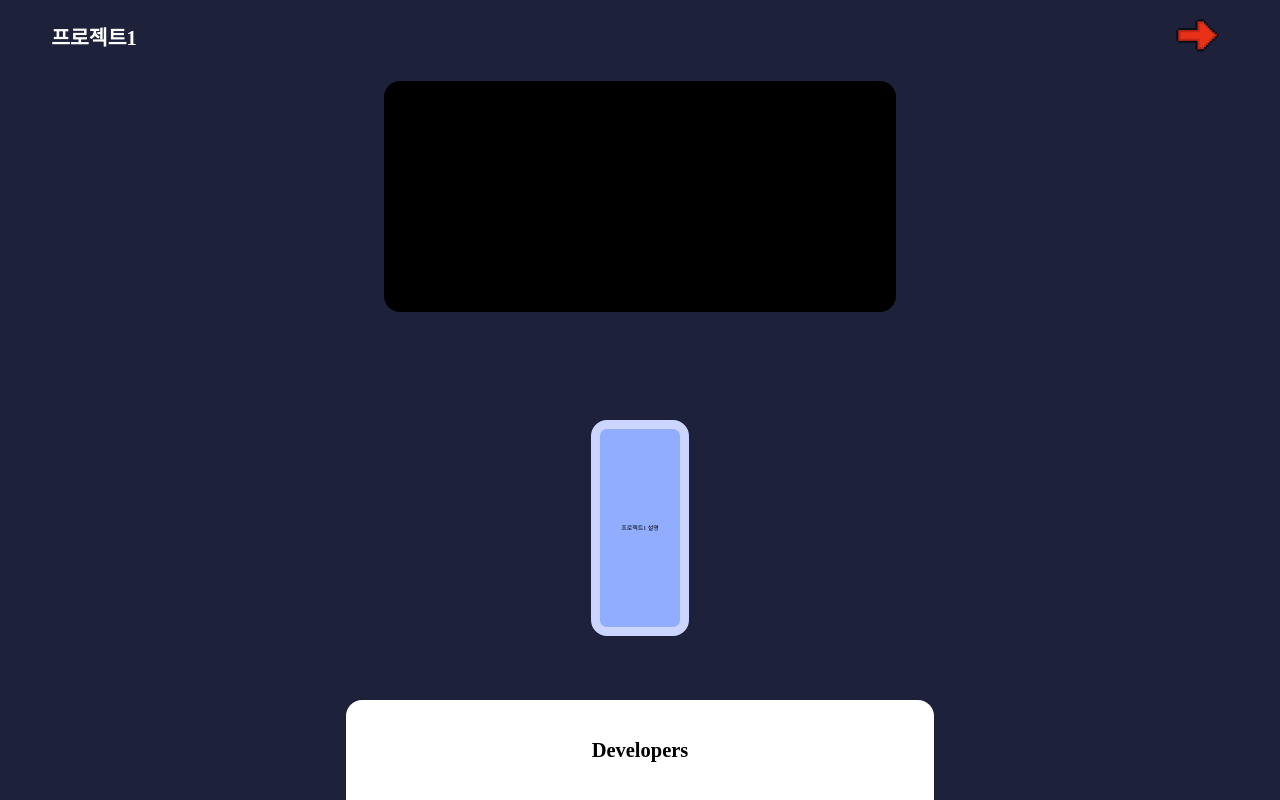
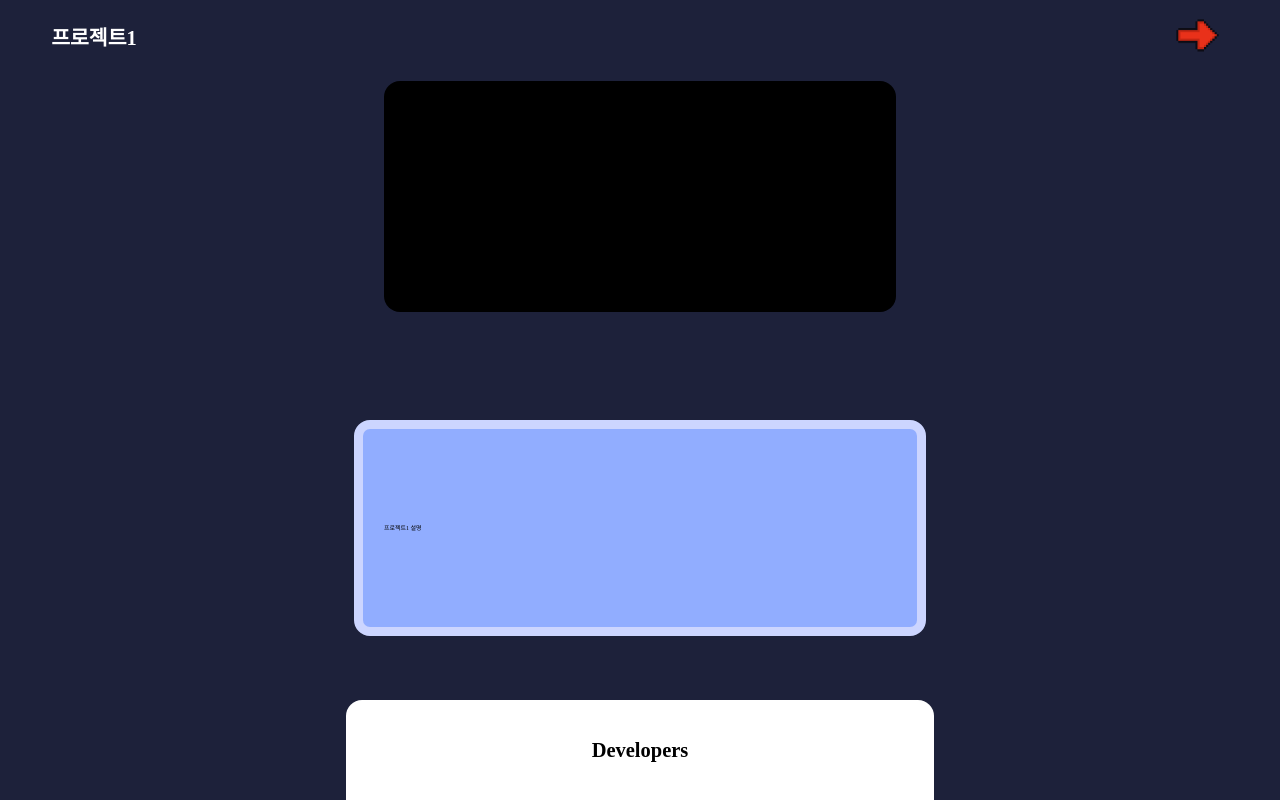
Before and after one commit to 22-APPS-Exhibition/apps-exhibition-webpage, a React (Create React App) app: page /projects/1 in a window 1280 px wide. Shown: the top 800 px of the page. Built offline with nearby package versions, Linux system fonts and the light colour scheme.

Commit message:
Fix: 박스 컨테이너 너비 고정

```diff
--- a/src/components/common/DescribeBox.tsx
+++ b/src/components/common/DescribeBox.tsx
@@ -14,7 +14,7 @@ const StDescribeBox = styled.article`
   border: 3rem solid #ccd5ff;
   border-radius: 5rem;
   color: black;
-  max-width: 160rem;
+  width: 160rem;
   p {
     font-weight: 400;
     font-size: 4rem;
--- a/src/components/common/Profiles.tsx
+++ b/src/components/common/Profiles.tsx
@@ -36,8 +36,7 @@ const StProfilesContainer = styled.section<{ center: boolean }>`
       flex-direction: column;
       align-items: center;
     `}
-  width: 100%;
-  max-width: 160rem;
+  width: 160rem;
   margin-top: 20rem;
   padding: 12rem;
   padding-bottom: 21rem;
```
